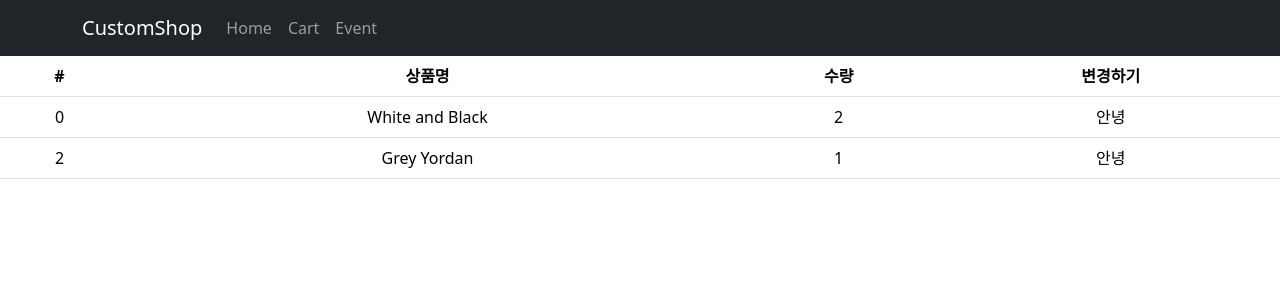
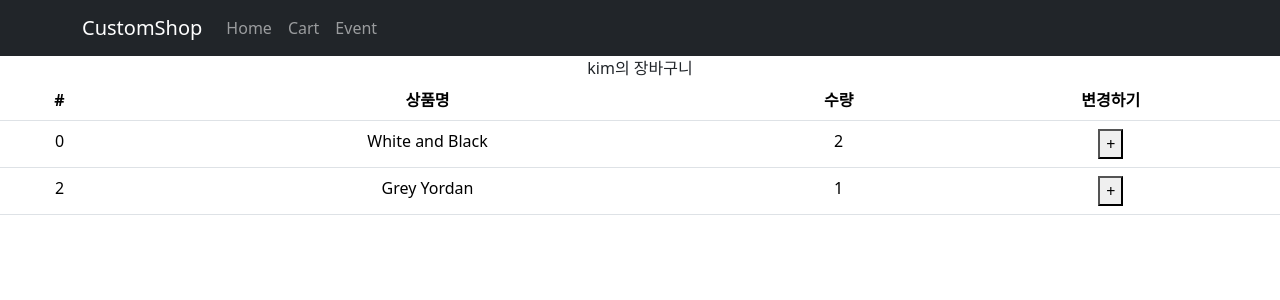
Before and after one commit to JongHyeok-Park/React-Shop, a React (Create React App) app: page /cart in a window 1280 px wide. Shown: the top 300 px of the page. Built offline with nearby package versions, Linux system fonts and the light colour scheme.

Commit message:
change redux state

```diff
--- a/src/routes/Cart.js
+++ b/src/routes/Cart.js
@@ -1,11 +1,15 @@
 import { Table } from "react-bootstrap";
-import { useSelector } from "react-redux";
+import { useDispatch, useSelector } from "react-redux";
+import { setName } from "../store";
 
 function Cart(props) {
   let products = useSelector(state => state.cart);
+  let user = useSelector(state => state.user)
 
   return (
     <div>
+      {user}의 장바구니
+
       <Table>
         <thead>
           <tr>
@@ -17,9 +21,9 @@ function Cart(props) {
         </thead>
         <tbody>
           {
-            products.map((item) => {
+            products.map((item, i) => {
               return (
-                <CartRow product={item} />
+                <CartRow product={item} key={i}/>
               );
             })
           }
@@ -31,12 +35,17 @@ function Cart(props) {
 }
 
 function CartRow(props) {
+  let dispatch = useDispatch();
+
   return (
     <tr>
       <td>{props.product.id}</td>
       <td>{props.product.name}</td>
       <td>{props.product.count}</td>
-      <td>안녕</td>
+      <td><button onClick={() => {
+        dispatch(setName("새로운 이름"));
+        console.log("누름");
+      }}>+</button></td>
     </tr>
   );
 }
--- a/src/store.js
+++ b/src/store.js
@@ -2,8 +2,15 @@ import { configureStore, createSlice } from "@reduxjs/toolkit";
 
 let user = createSlice({
   name: "user",
-  initialState: "kim"
+  initialState: "kim",
+  reducers: {
+    setName(state) {
+      return state + "종혁";
+    }
+  }
 })
+
+export let { setName } = user.actions;
 
 let cart = createSlice({
   name: "cart",
```
